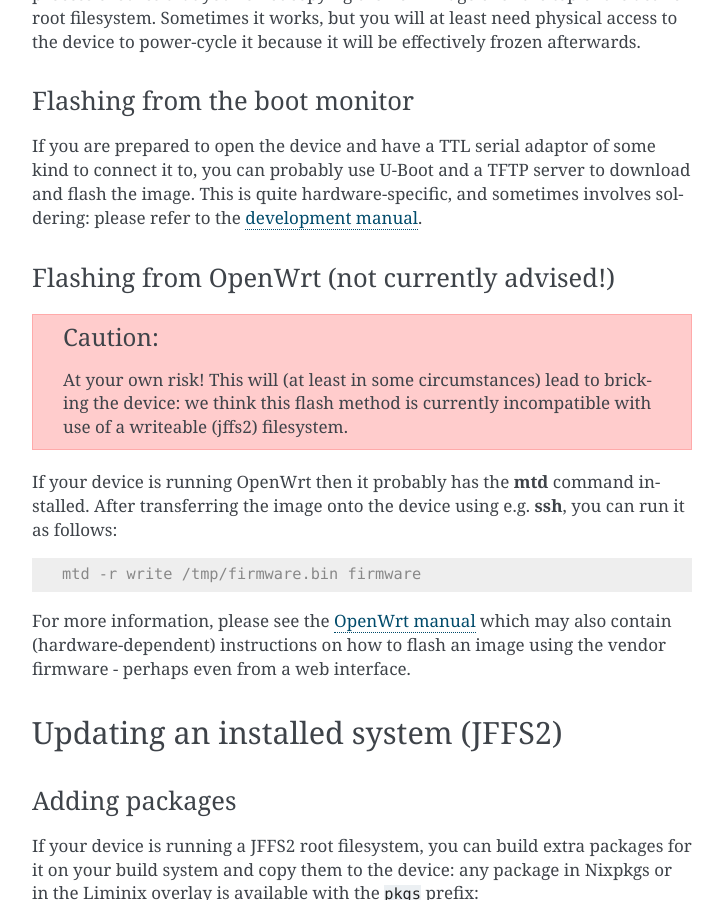
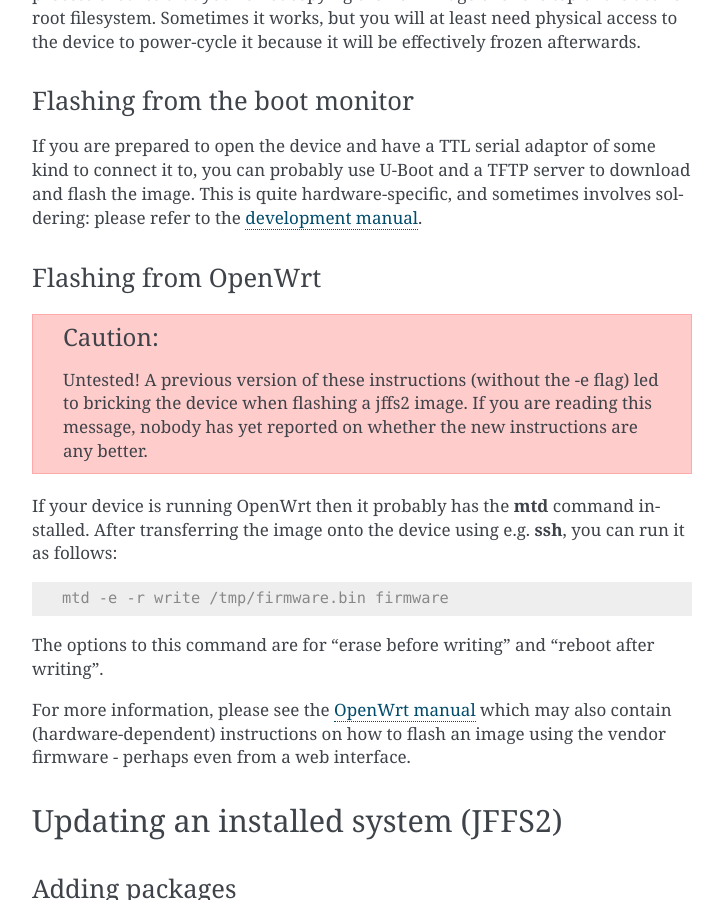
Before and after one commit to telent/liminix, a Sphinx documentation site: the page built from doc/admin.rst, in a window 1280 px wide and 900 px high, scrolled down 1991 px. Shown: the whole window, without its empty margins (388-1111 px from the left). Built offline with Sphinx 7.4.7, drawn with Linux system fonts in a browser that asks for light colours; some of the changed text lies outside the part shown.

Commit message:
using openwrt mtd command, advide erase before writing

```diff
--- a/doc/admin.rst
+++ b/doc/admin.rst
@@ -120,13 +120,14 @@
 to the :ref:`development manual <tftp server>`.
 
 
-Flashing from OpenWrt (not currently advised!)
-==============================================
+Flashing from OpenWrt
+=====================
 
-.. CAUTION:: At your own risk! This will (at least in some
-             circumstances) lead to bricking the device: we think this
-             flash method is currently incompatible with use of a
-             writeable (jffs2) filesystem.
+.. CAUTION:: Untested! A previous version of these instructions
+	     (without the -e flag) led to bricking the device
+	     when flashing a jffs2 image. If you are reading
+	     this message, nobody has yet reported on whether the
+	     new instructions are any better.
 
 If your device is running OpenWrt then it probably has the
 :command:`mtd` command installed. After transferring the image onto the
@@ -134,7 +135,10 @@
 
 .. code-block:: console
 
-   mtd -r write /tmp/firmware.bin firmware
+   mtd -e -r write /tmp/firmware.bin firmware
+
+The options to this command are for "erase before writing" and "reboot
+after writing".
 
 For more information, please see the `OpenWrt manual <https://openwrt.org/docs/guide-user/installation/sysupgrade.cli>`_ which may also contain (hardware-dependent) instructions on how to flash an image using the vendor firmware - perhaps even from a web interface.
 
```
